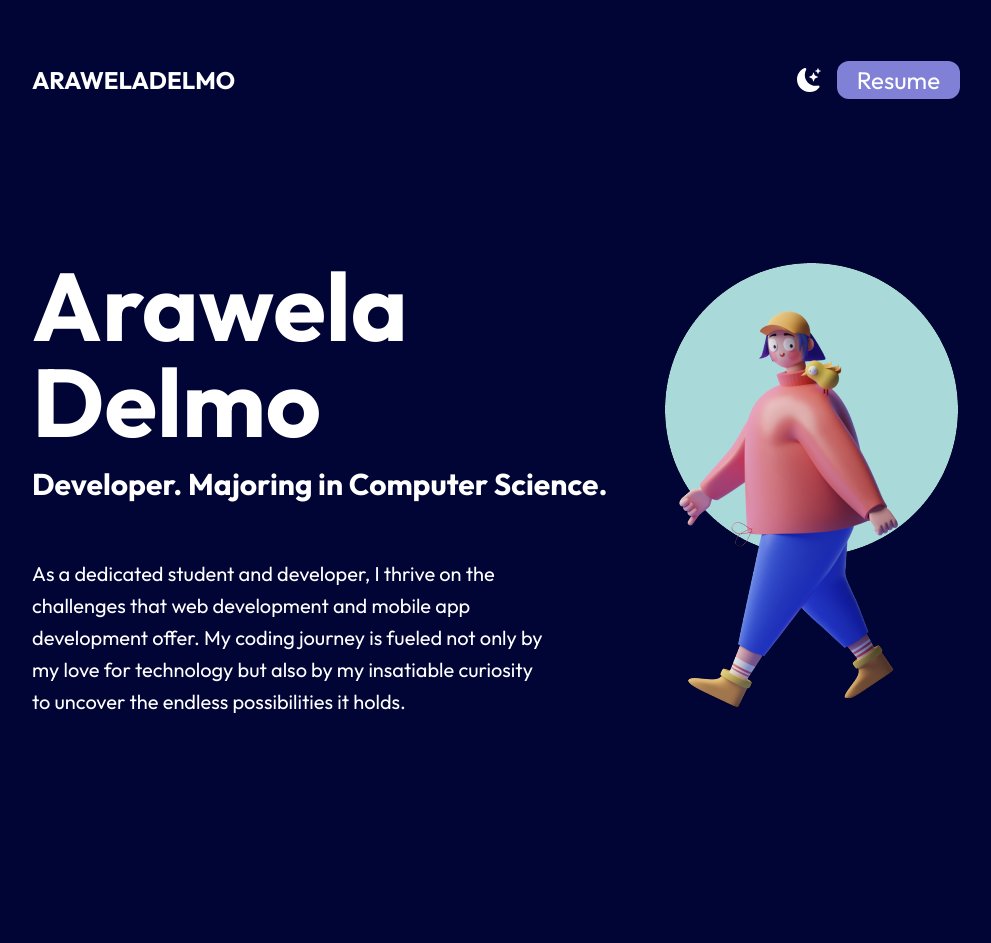
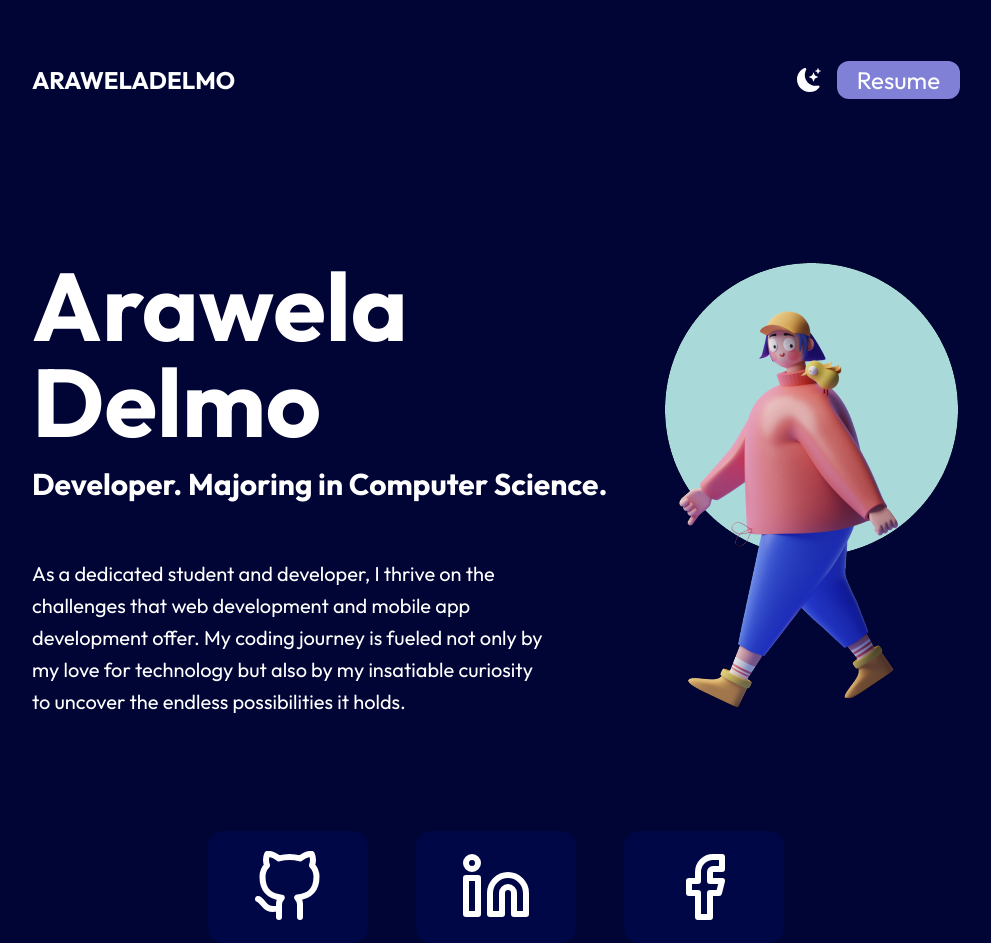
Before and after one commit to ABCD-rgb/abcd-rgb_portfolio, a Next.js app: page / in a window 1280 px wide. Shown: the whole page, without its empty margins (144-1135 px from the left). Before the commit the page ends 800 px from the top, so only its background shows below. Built offline with nearby package versions, Linux system fonts and the light colour scheme.

Commit message:
feat: added buttons for socials

```diff
--- /dev/null
+++ b/app/components/socials.jsx
@@ -0,0 +1,11 @@
+import Image from "next/image";
+
+const Socials = ({social}) => {
+  return (
+    <div className="bg-bgsocials bg-opacity-40 w-40 h-28 cursor-pointer flex justify-center items-center rounded-2xl">
+      {social}
+    </div>
+  )
+}
+
+export default Socials
--- a/app/page.tsx
+++ b/app/page.tsx
@@ -1,7 +1,9 @@
 import Image from 'next/image'
 import { roboto } from './fonts'
 import { BsFillMoonStarsFill } from "react-icons/bs";
+import { FiGithub, FiLinkedin, FiFacebook } from 'react-icons/fi'
 import avatar from '../public/avatar.png';
+import Socials from '../app/components/socials';
 
 export default function Home() {
   return (
@@ -33,7 +35,12 @@ export default function Home() {
             </div>
             <Image src={avatar} alt={'avatar'}/>
         </div>
-
+        {/* Socials */}
+        <div className='px-44 pt-28 flex justify-between'>
+          <Socials social={<FiGithub className='text-7xl'/>} />
+          <Socials social={<FiLinkedin className='text-7xl'/>} />
+          <Socials social={<FiFacebook className='text-7xl'/>} />
+        </div>
       </section>
     </main>
   )
```
